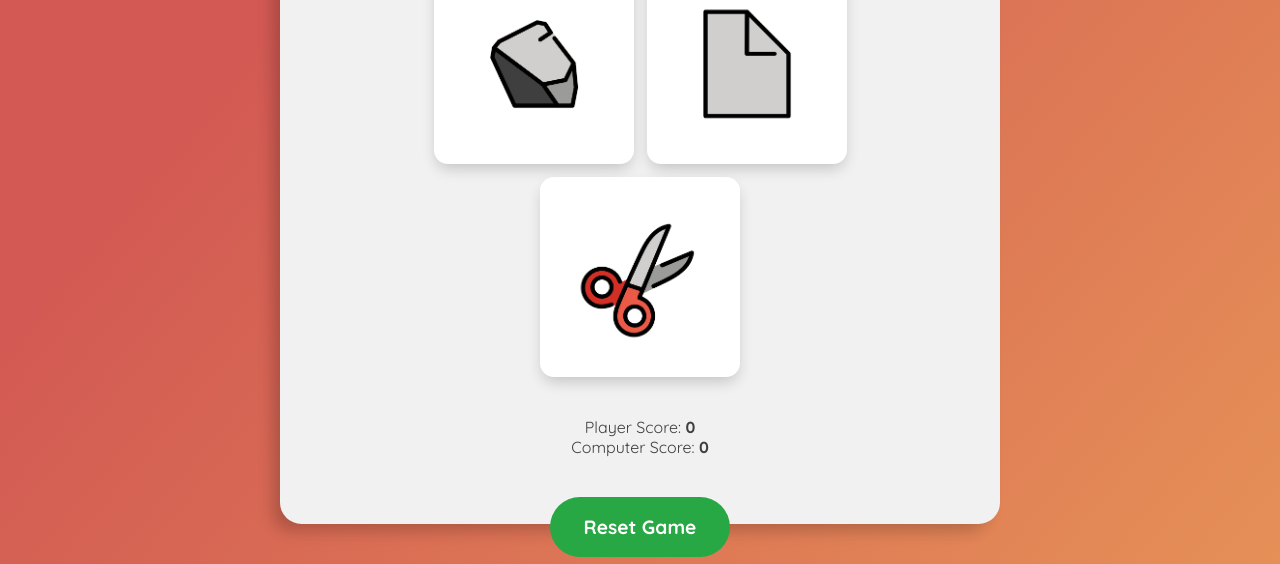
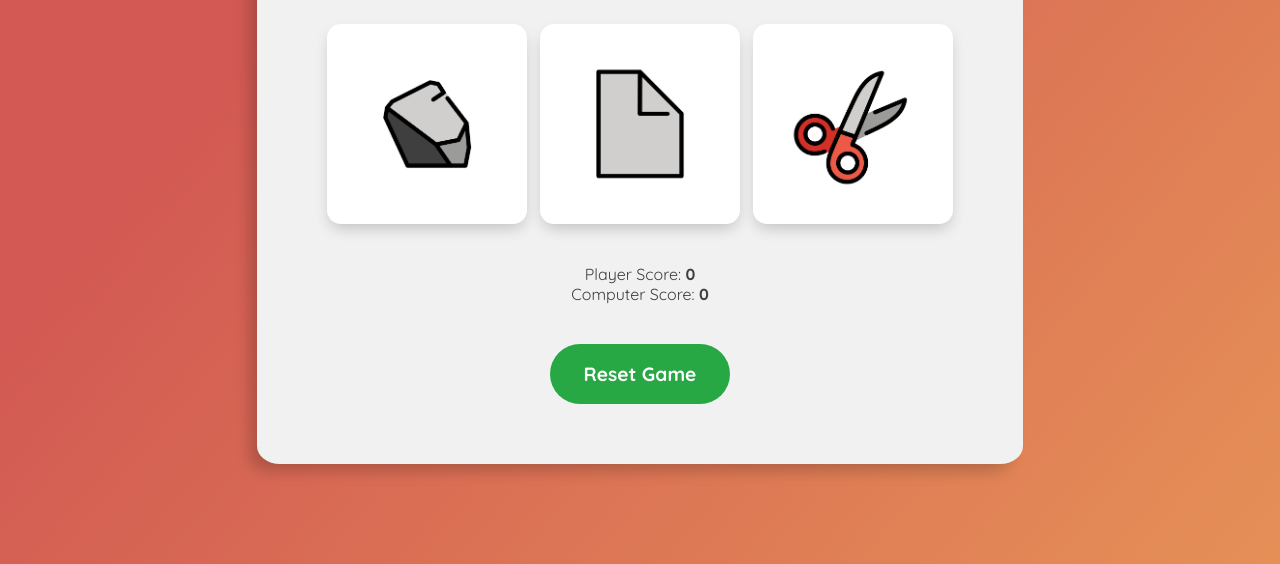
Before and after one commit to Chloe-L0/rock-paper-scissors, a plain HTML site: page index.html in a window 1280 px wide. Shown: the part 236-800 px from the top of the page. Drawn offline with Linux system fonts and the light colour scheme.

Commit message:
style changes to wrapper

```diff
--- a/style.scss
+++ b/style.scss
@@ -46,9 +46,7 @@ body {
   color: #3f3f3f;
 
   #wrapper {
-    height: 90vh;
     max-width: 90%;
-    aspect-ratio: 1;
     background: #f1f1f1;
     border-radius: 3%;
     box-shadow: -10px 10px 15px -3px rgba(#000, 0.2);
```
Also changed, not shown: style.css, 1 other file.
